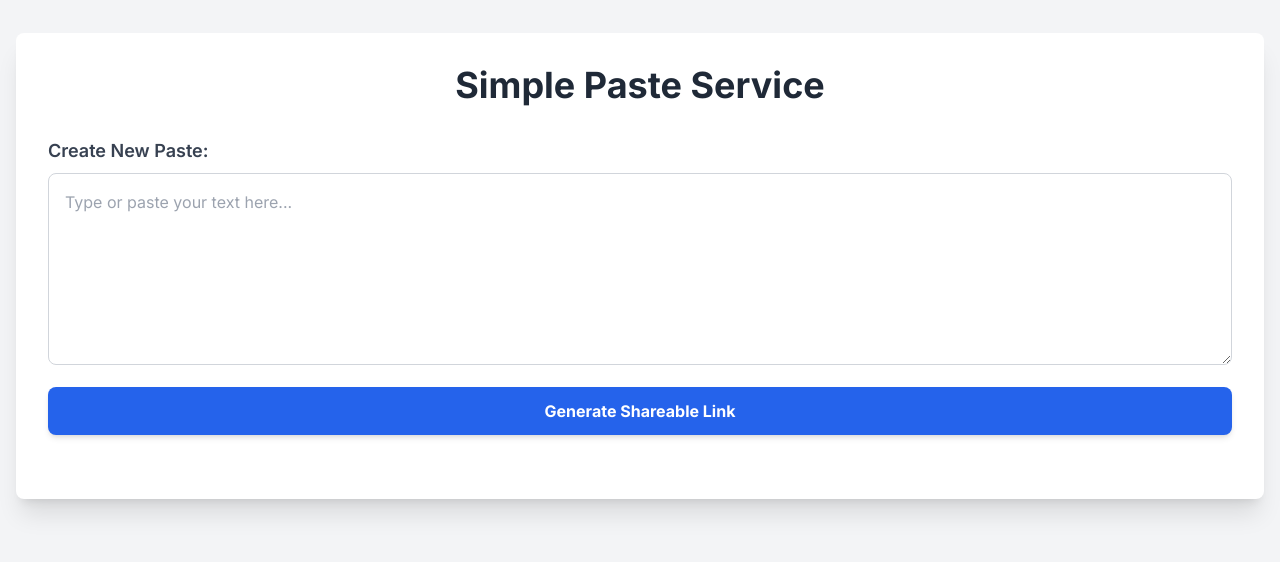
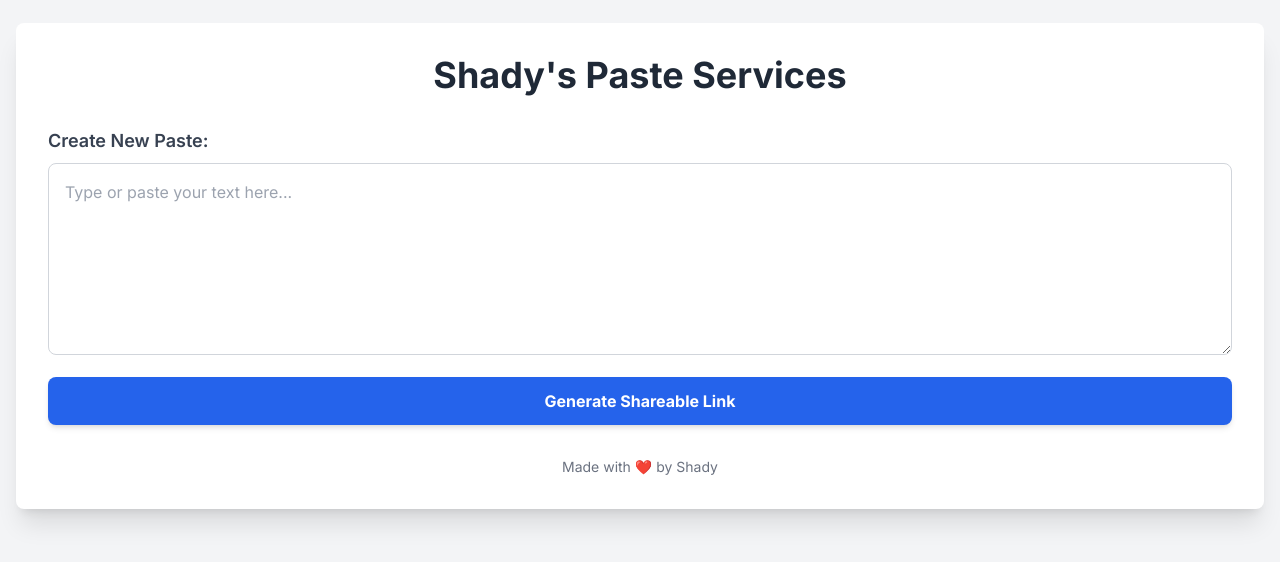
Before and after one commit to SuperCoolNeo/shadyspasteservices, a plain HTML site: page index.html in a window 1280 px wide. Shown: the part 134-696 px from the top of the page. Drawn offline with nearby package versions, Linux system fonts and the light colour scheme; no server answers.

Commit message:
Update index.html

```diff
--- a/index.html
+++ b/index.html
@@ -3,7 +3,7 @@
 <head>
     <meta charset="UTF-8">
     <meta name="viewport" content="width=device-width, initial-scale=1.0">
-    <title>Simple Paste Service</title>
+    <title>Shady's Paste Services</title> <!-- Changed browser tab title -->
     <!-- Tailwind CSS CDN -->
     <script src="https://cdn.tailwindcss.com"></script>
     <!-- Google Fonts for 'Inter' -->
@@ -49,7 +49,7 @@
 </head>
 <body class="flex items-center justify-center min-h-screen p-4">
     <div class="container mx-auto bg-white p-8 rounded-lg shadow-xl w-full">
-        <h1 class="text-4xl font-bold text-center text-gray-800 mb-8">Simple Paste Service</h1>
+        <h1 class="text-4xl font-bold text-center text-gray-800 mb-8">Shady's Paste Services</h1> <!-- Changed webpage heading -->
 
         <!-- Message Box for user feedback -->
         <div id="messageBox" class="hidden bg-blue-100 border border-blue-400 text-blue-700 px-4 py-3 rounded relative mb-4" role="alert">
@@ -83,6 +83,11 @@
             <button id="createNewPasteBtn" class="mt-6 w-full bg-purple-600 hover:bg-purple-700 text-white font-bold py-3 px-6 rounded-lg shadow-md transition duration-300 ease-in-out transform hover:scale-105">
                 Create New Paste
             </button>
+        </div>
+
+        <!-- Credits Section -->
+        <div class="text-center text-gray-500 text-sm mt-8">
+            Made with ❤️ by Shady
         </div>
     </div>
 
```
